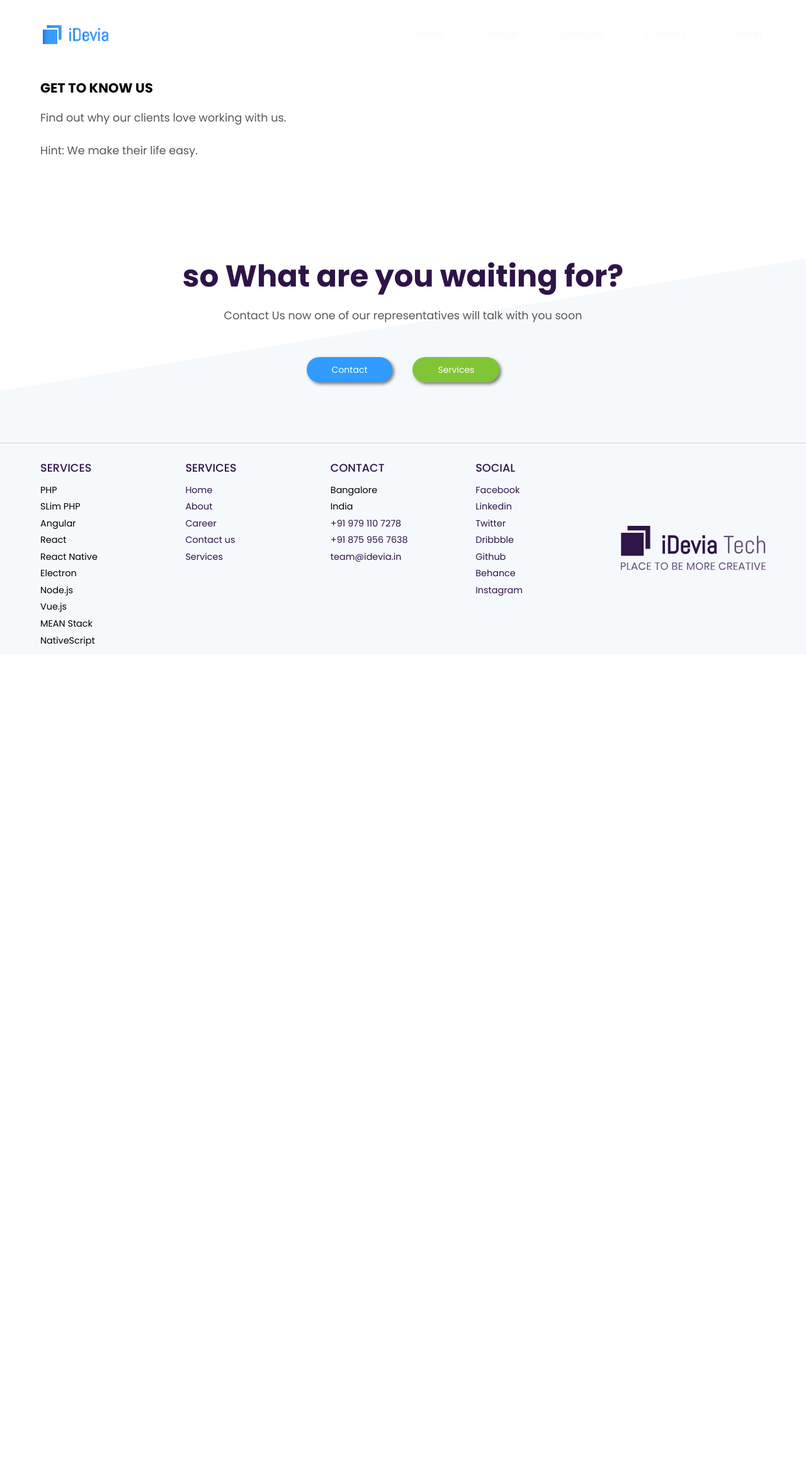
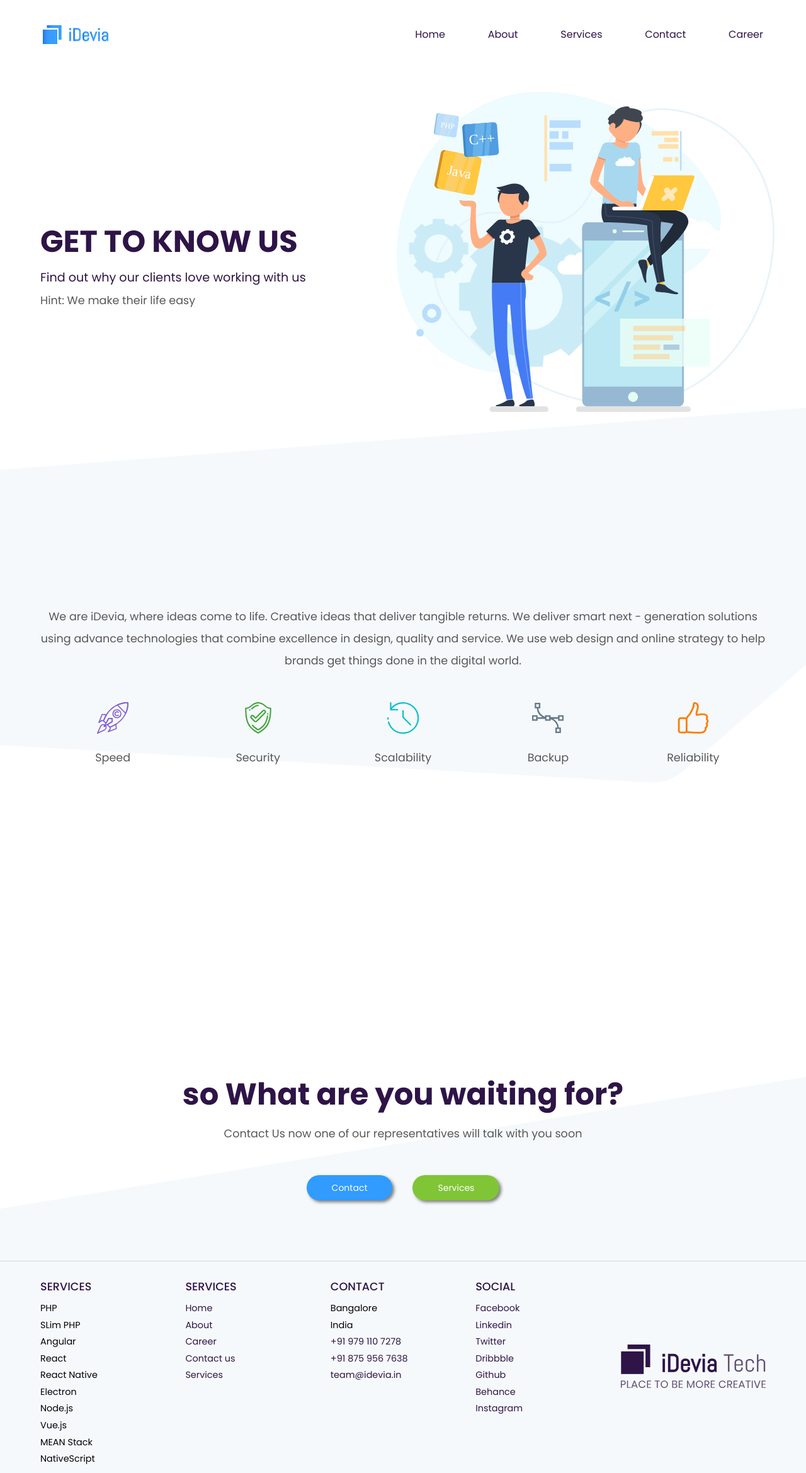
Before and after one commit to idevia/idevia.github.io, a PHP site: page /about.html in a window 1280 px wide. Shown: the whole page at 63% size. Before the commit the page ends 1026 px from the top, so only its background shows below. Run offline with PHP 8.4, Linux system fonts and the light colour scheme.

Commit message:
Update About page

```diff
--- a/about.html
+++ b/about.html
@@ -10,8 +10,8 @@
 </head>
 
 <body>
-  <!--#hero-->
-  <div id="about-hero">
+  <!--#about-hero-->
+  <div id="about-hero" class="mb-5">
     <!--.wrapper-->
     <div class="wrapper full-height">
       <!--#topNav-->
@@ -34,21 +34,68 @@
       </nav>
       <!--/#topNav-->
 
-      <div class="columns full-height">
-        <div class="column-4 full-height">
-          <h2>GET TO KNOW US</h2>
-          <p class="highlight text-primary">Find out why our clients love working with us.</p>
-          <p>Hint: We make their life easy.</p>
-        </div>
-        <div class="column-8 full-height">
-          <!-- <h2>Teamwork is the foundation for <span>any solution</span></h2> -->
+      <div class="content">
+        <div>
+          <h2 class="heading">GET TO KNOW US</h2>
+          <p class="lead">Find out why our clients love working with us</p>
+          <p>Hint: We make their life easy</p>
         </div>
       </div>
     </div>
     <!--/.wrapper-->
-
+    <img class="hero-img" src="./assets/img/about/aboutvector.svg" alt="">
   </div>
   <!--/#hero---->
+
+  <!--#about-info-->
+  <section class="section mt-5" id="about-info">
+    <div class="wrapper">
+      <p class="text-center mb-5">We are iDevia, where ideas come to life. Creative ideas that deliver tangible returns. We
+        deliver smart next -
+        generation solutions using advance technologies that combine excellence in design, quality and service. We use
+        web
+        design and online strategy to help brands get things done in the digital world.</p>
+
+        <div class="columns">
+          <div class="column">
+            <div class="service">
+              <img src="./assets/img/about/abouticons-01.svg" alt="rocket">
+              <p class="text-primary">Speed</p>
+            </div>
+          </div>
+          <div class="column">
+            <div class="service">
+              <img src="./assets/img/about/abouticons-02.svg" alt="rocket">
+              <p class="text-primary">Security</p>
+            </div>
+          </div>
+          <div class="column">
+            <div class="service">
+              <img src="./assets/img/about/abouticons-03.svg" alt="rocket">
+              <p class="text-primary">Scalability</p>
+            </div>
+          </div>
+          <div class="column">
+            <div class="service">
+              <img src="./assets/img/about/abouticons-04.svg" alt="rocket">
+              <p class="text-primary">Backup</p>
+            </div>
+          </div>
+          <div class="column">
+            <div class="service">
+              <img src="./assets/img/about/abouticons-05.svg" alt="rocket">
+              <p class="text-primary">Reliability</p>
+            </div>
+          </div>
+        </div>
+    </div>
+    <svg data-name="Layer 1" xmlns="http://www.w3.org/2000/svg" viewBox="0 0 1920 891.97">
+      <path fill="#f6f9fc" d="M1920,94.16a114.2,114.2,0,0,0-14.19.2L0,240.92V896.85l1547,89a112.74,112.74,0,0,0,80.21-27.32L1920,705.63Z"
+        transform="translate(0 -94.03)" />
+    </svg>
+  </section><!--/#about-info-->
+
+  <section class="section mb-5"></section>
 
   <!--#more-->
   <section id="more" class="section position-relative">
--- a/assets/css/main.css
+++ b/assets/css/main.css
@@ -523,6 +523,10 @@ p {
   font-size: 16px;
 }
 
+#about-hero .nav-links ul li a {
+  color: #2e1447;
+}
+
 #hero {
   background: url("../img/pattern1.svg");
   background-repeat: no-repeat;
@@ -604,6 +608,65 @@ p {
   right: 0;
 }
 
+#about-hero {
+  position: relative;
+  min-height: 100vh;
+}
+
+#about-hero p {
+  line-height: 1;
+}
+
+#about-hero .content {
+  min-height: 600px;
+  display: -webkit-box;
+  display: -ms-flexbox;
+  display: flex;
+  -webkit-box-align: center;
+      -ms-flex-align: center;
+          align-items: center;
+}
+
+#about-hero .content .lead {
+  color: #2e1447;
+  font-size: 1.2rem;
+}
+
+#about-hero .content p {
+  font-weight: 400;
+}
+
+#about-hero .hero-img {
+  position: absolute;
+  top: 50%;
+  width: 100%;
+  right: 50px;
+  -webkit-transform: translateY(-50%);
+          transform: translateY(-50%);
+  max-width: 600px;
+  z-index: -1;
+}
+
+#about-info {
+  position: relative;
+}
+
+#about-info .column {
+  text-align: center;
+}
+
+#about-info .column img {
+  width: 50px;
+}
+
+#about-info svg {
+  position: absolute;
+  top: -200px;
+  z-index: -1;
+  left: 0;
+  right: 0;
+}
+
 #footer {
   background-color: #f6f9fc;
   border-top: 1px solid #d3d3d3;
--- a/assets/css/main.sass
+++ b/assets/css/main.sass
@@ -6,4 +6,5 @@
 @import sass/modules/navbar
 @import sass/modules/hero
 @import sass/modules/home_page
+@import sass/modules/about_page
 @import sass/modules/footer
--- a/assets/css/sass/_base.sass
+++ b/assets/css/sass/_base.sass
@@ -17,6 +17,7 @@ img
 
 .text-accent
   color: $accent
+
 .full-height
   height: 100%
 
--- a/assets/css/sass/modules/_about_page.sass
+++ b/assets/css/sass/modules/_about_page.sass
@@ -0,0 +1,36 @@
+#about-hero
+    position: relative
+    min-height: 100vh
+    p
+        line-height: 1
+    .content
+        min-height: 600px
+        display: flex
+        align-items: center
+        // flex-direction: column
+        .lead
+            color: $primary
+            font-size: 1.2rem
+        p
+            font-weight: 400
+    .hero-img
+        position: absolute
+        top: 50%
+        width: 100%
+        right: 50px
+        transform: translateY(-50%)
+        max-width: 600px
+        z-index: -1
+
+#about-info
+    position: relative
+    .column
+        text-align: center
+        img
+            width: 50px
+    svg
+        position: absolute
+        top: -200px
+        z-index: -1
+        left: 0
+        right: 0
--- a/assets/css/sass/modules/_navbar.sass
+++ b/assets/css/sass/modules/_navbar.sass
@@ -22,3 +22,10 @@
         color: #fafafa
         background-color: transparent
         font-size: 16px
+
+#about-hero
+  .nav-links
+    ul
+      li
+        a
+          color: $primary
--- a/index.html
+++ b/index.html
@@ -45,6 +45,7 @@
         </div><!--/.wrapper-->
 
     </div><!--/#hero---->
+
 
     <!--#what-we-do-->
     <section id="what-we-do" class="section">
```
Also changed, not shown: 1 other file. Lines whose indentation alone changed are shown as unchanged.
